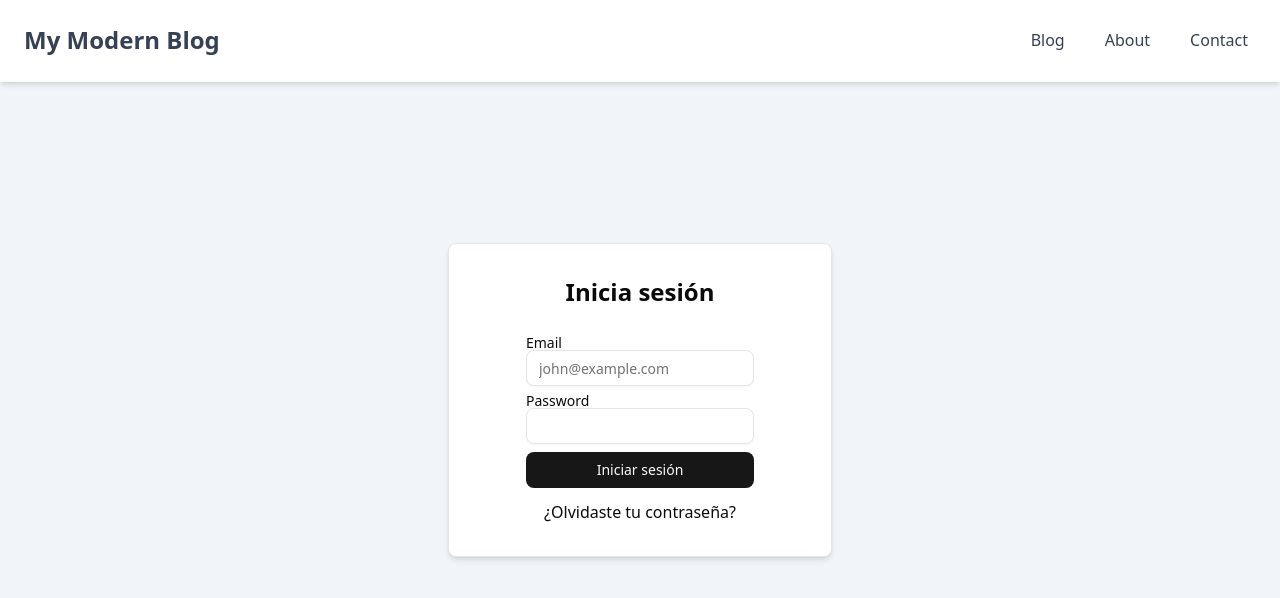
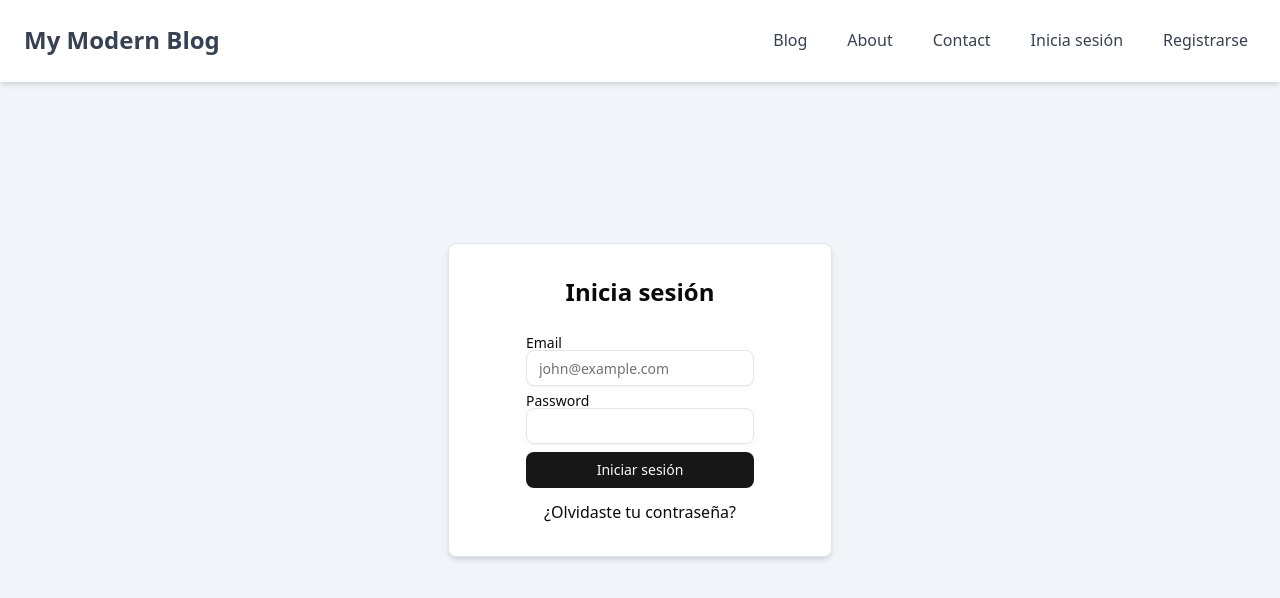
Before and after one commit to Cr1sti4n85/blog, a Next.js app in the folder apps/frontend/: page /auth/signin in a window 1280 px wide. Shown: the top 598 px of the page. Built offline with nearby package versions, Linux system fonts and the light colour scheme; no server answers.

Commit message:
Add signin/signup/signout buttons

```diff
--- /dev/null
+++ b/apps/frontend/src/app/api/auth/signout/route.ts
@@ -0,0 +1,8 @@
+import { destroySession } from "@/lib/session";
+import { redirect } from "next/navigation";
+
+export async function GET() {
+  await destroySession();
+  console.log("holi");
+  redirect("/");
+}
--- a/apps/frontend/src/app/page.tsx
+++ b/apps/frontend/src/app/page.tsx
@@ -2,6 +2,7 @@ import Hero from "@/components/Hero";
 import Posts from "@/components/Posts";
 import { fetchPosts } from "@/lib/actions/postActions";
 import { DEFAULT_PAGE_SIZE } from "@/lib/constants";
+import { getSession } from "@/lib/session";
 
 type Props = {
   searchParams?: Promise<{ [key: string]: string | string[] | undefined }>;
@@ -13,6 +14,7 @@ export default async function Home({ searchParams }: Props) {
   const { posts, totalPosts } = await fetchPosts({
     page: page ? +page : undefined,
   });
+  const session = await getSession();
   return (
     <main>
       <Hero />
--- a/apps/frontend/src/components/Navbar.tsx
+++ b/apps/frontend/src/components/Navbar.tsx
@@ -1,6 +1,9 @@
+import { getSession } from "@/lib/session";
 import Link from "next/link";
+import SigninPanel from "./SigninPanel";
 
-const Navbar = () => {
+const Navbar = async () => {
+  const session = await getSession();
   return (
     <>
       <h1 className="text-2xl font-bold p-2">My Modern Blog</h1>
@@ -9,6 +12,11 @@ const Navbar = () => {
         <Link href="/">Blog</Link>
         <Link href="#about">About</Link>
         <Link href="#contact">Contact</Link>
+        {session && session.user ? (
+          <a href={"/api/auth/signout"}>Cerrar sesión</a>
+        ) : (
+          <SigninPanel />
+        )}
       </div>
     </>
   );
--- /dev/null
+++ b/apps/frontend/src/components/SigninPanel.tsx
@@ -0,0 +1,12 @@
+import Link from "next/link";
+
+const SigninPanel = () => {
+  return (
+    <>
+      <Link href={"/auth/signin"}>Inicia sesión</Link>
+      <Link href={"/auth/signup"}>Registrarse</Link>
+    </>
+  );
+};
+
+export default SigninPanel;
--- a/apps/frontend/src/lib/actions/auth.ts
+++ b/apps/frontend/src/lib/actions/auth.ts
@@ -9,6 +9,7 @@ import { CREATE_USER_MUTATION, SIGN_IN_MUTATION } from "../gqlQueries";
 import { redirect } from "next/navigation";
 import { loginFormSchema } from "../zodSchema/signInFormSchema";
 import { revalidatePath } from "next/cache";
+import { createSession } from "../session";
 
 export async function signUp(
   state: SignupFormState | undefined,
@@ -67,6 +68,14 @@ export async function signIn(
     };
 
   //Create session for user
+  await createSession({
+    user: {
+      id: data.signIn.id,
+      name: data.signIn.name,
+      avatar: data.signIn.avatar,
+    },
+    accessToken: data.signIn.accessToken,
+  });
   revalidatePath("/");
   redirect("/");
 }
--- a/apps/frontend/src/lib/session.ts
+++ b/apps/frontend/src/lib/session.ts
@@ -60,5 +60,5 @@ export async function getSession() {
 }
 
 export async function destroySession() {
-  (await cookies()).delete("session");
+  await (await cookies()).delete("session");
 }
```
